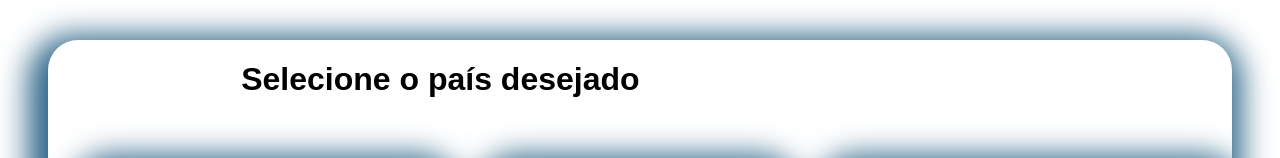
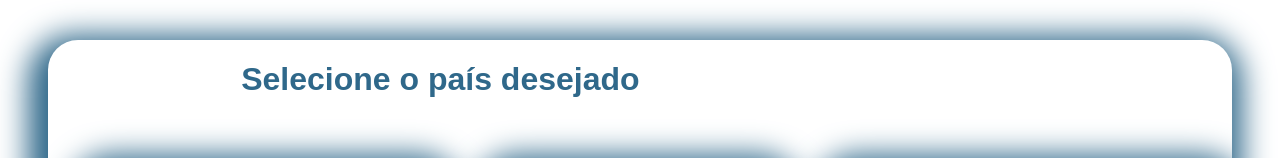
Before and after one commit to WerbystonLemos/worldtur-pf, a React (Vite) app: page / in a window 1280 px wide. Shown: the top 158 px of the page. Built offline with nearby package versions, Linux system fonts and the light colour scheme; no server answers.

Commit message:
[Info] Adição de um Readme

```diff
--- a/src/Pages/Home/home.css
+++ b/src/Pages/Home/home.css
@@ -43,6 +43,7 @@
     padding: 0 10px;
     border-radius: 10px;
     box-shadow: -3px 3px 3px 1px #2f688a;
+    color: #2f688a;
 }
 .sideLeft span:hover
 {
@@ -85,6 +86,7 @@
 .title h1
 {
     text-align: center;
+    color: #2f688a;
 }
 .containerCard
 {
```
Also changed, not shown: 1 other file (tests, documents, lock files or other folders).
